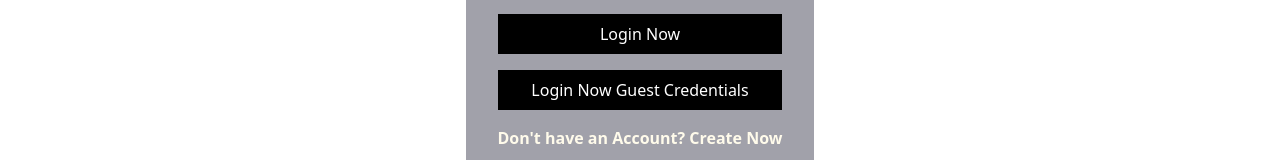
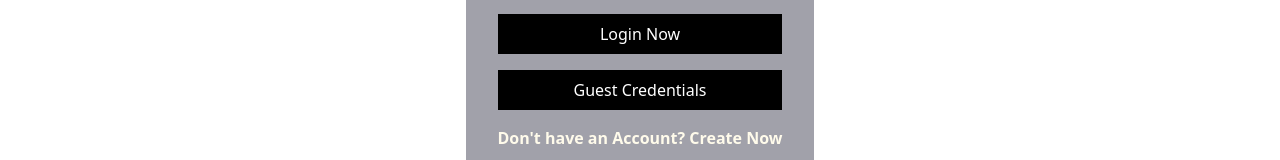
Before and after one commit to sarb001/Pay-me-Now, a React (Vite) app in the folder frontend/: page /login in a window 1280 px wide. Shown: the part 234-394 px from the top of the page. Built offline with nearby package versions, Linux system fonts and the light colour scheme; no server answers.

Commit message:
toast msg -working

```diff
--- a/frontend/src/Slices/userSlice.jsx
+++ b/frontend/src/Slices/userSlice.jsx
@@ -52,10 +52,9 @@ export const  LoginUser = createAsyncThunk('/api/v1/login' , async(userData , {
         const  response = await axios.post(`${import.meta.env.VITE_BACKENDURL}/api/v1/login` ,userData);
         localStorage.setItem('token',response.data.token);
         console.log(' login response =',response);
-        toast.success(response.data.message);
+        toast.success("Logged In");
         return response.data;
     } catch (error) {
-        console.log(' login error =',error);
         toast.error("Something went wrong");
         return rejectWithValue(error.response.data.message || "Something went wrong")
     }
--- a/frontend/src/components/Login.jsx
+++ b/frontend/src/components/Login.jsx
@@ -9,8 +9,6 @@ const Login = () => {
   const [username,setusername]   = useState('');
   const [password,setpassword]   = useState('');
   const [loading,setloading] = useState(false);
-
-  const [guestloading,setguestloading] = useState(false);
 
   const navigate = useNavigate();
   const dispatch = useDispatch();
@@ -28,12 +26,6 @@ const Login = () => {
    const addCredentials = async() => {
       setusername('amandeep@22');
       setpassword('amandeep@22');
-      setguestloading(true);
-      await dispatch(LoginUser({username,password}));
-      setguestloading(false);
-      setusername(' ');
-      setpassword(' ');
-       navigate('/dashboard');
    }
 
   return (
@@ -76,7 +68,8 @@ const Login = () => {
                 </div>
 
                   <div>
-                    <button className='bg-black w-full text-white px-5 py-2'  onClick={addCredentials} >  {guestloading ? "Logging In.." : " Login Now " }  Guest Credentials </button>
+                    <button className='bg-black w-full text-white px-5 py-2'
+                    onClick={addCredentials} > Guest Credentials </button>
                   </div>
                   </div>
 
```
Also changed, not shown: 2 other files (tests, documents, lock files or other folders).
